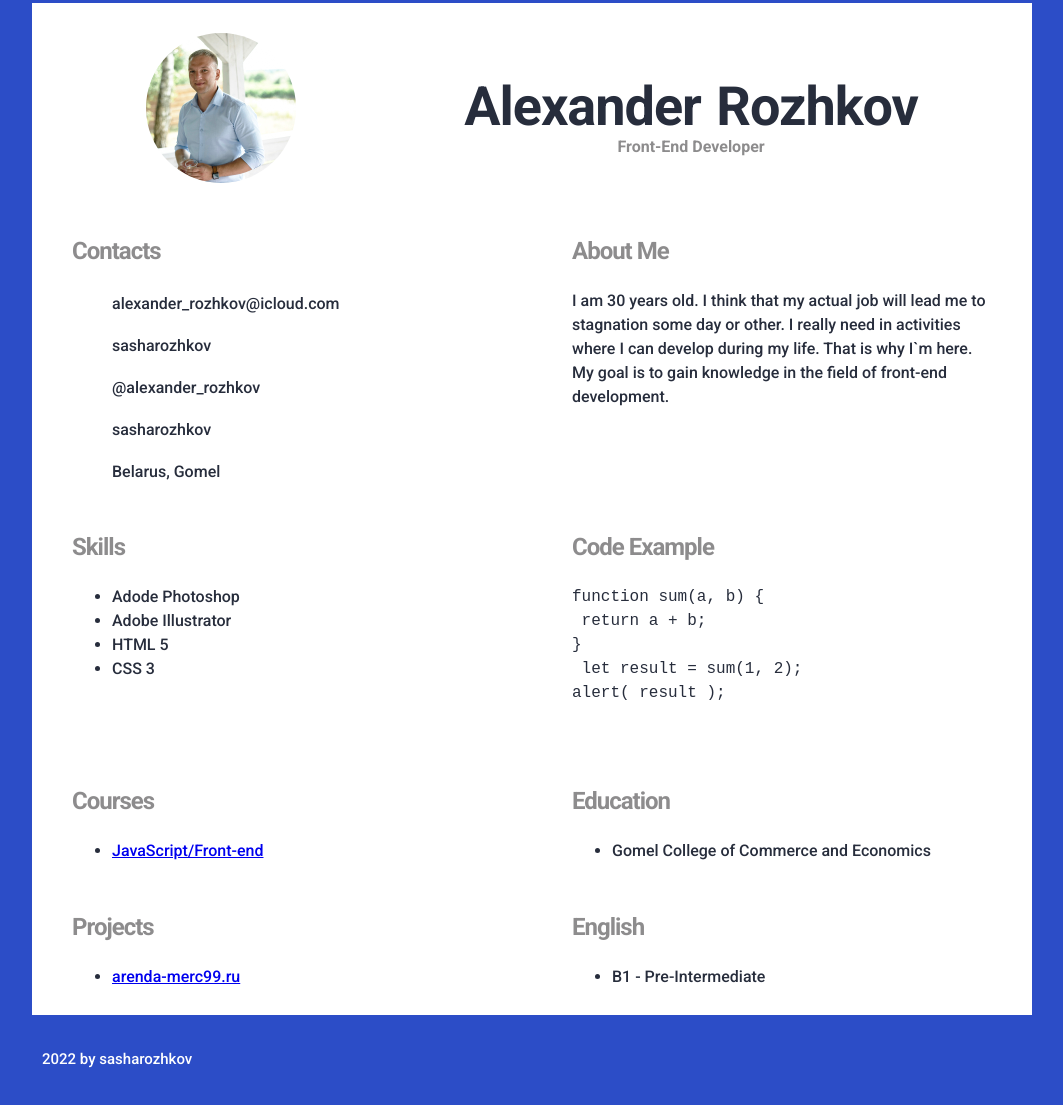
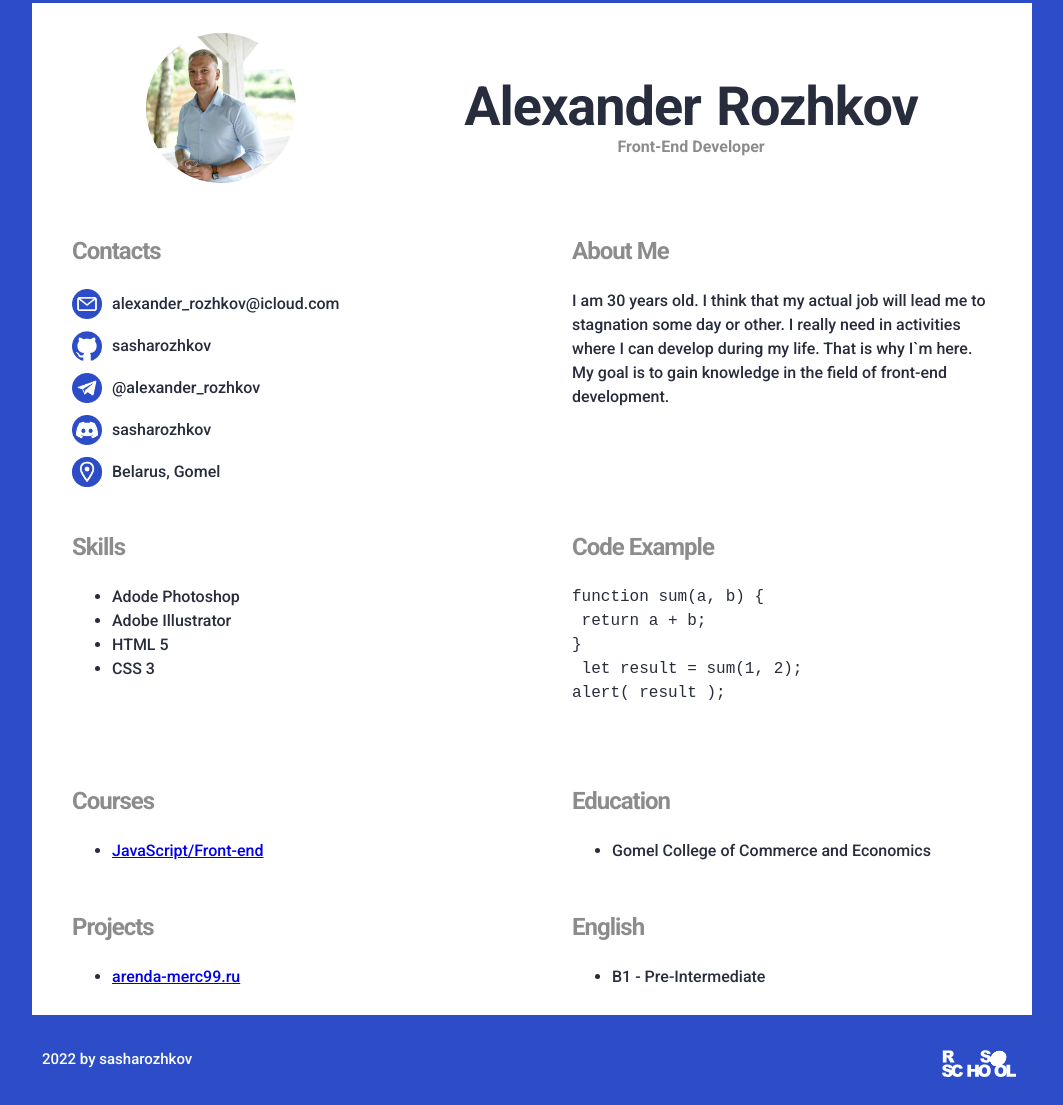
Before and after one commit to sasharozhkov/rsschool-cv-stage0, a plain HTML site: page index.html in a window 1280 px wide. Shown: the part 79-1184 px from the top of the page, without its empty margins (108-1171 px from the left). Drawn offline with Linux system fonts and the light colour scheme; the site is published under a folder, as on GitHub Pages, so addresses that start at the root find nothing.

Commit message:
fix: implement data

```diff
--- a/style.css
+++ b/style.css
@@ -226,7 +226,7 @@
   }
 
   .contacts-item:nth-child(1):before {
-    background-image: url("/assets/img/email.png");
+    background-image: url("assets/img/email.png");
     top: 0px;
     left: 0px;
     width: 30px;
@@ -238,7 +238,7 @@
     left: 0px;
     width: 30px;
     height: 30px;
-    background-image: url("/assets/img/github.png");
+    background-image: url("assets/img/github.png");
   }
 
   .contacts-item:nth-child(3):before {
@@ -246,7 +246,7 @@
     left: 0px;
     width: 30px;
     height: 30px;
-    background-image: url("/assets/img/telegram.png");
+    background-image: url("assets/img/telegram.png");
   }
 
   .contacts-item:nth-child(4):before {
@@ -254,7 +254,7 @@
     left: 0px;
     width: 30px;
     height: 30px;
-    background-image: url("/assets/img/discord.png");
+    background-image: url("assets/img/discord.png");
   }
 
   .contacts-item:nth-child(5):before {
@@ -262,7 +262,7 @@
     left: 0px;
     width: 30px;
     height: 30px;
-    background-image: url("/assets/img/location.png");
+    background-image: url("assets/img/location.png");
   }
 
   .footer {
@@ -290,7 +290,7 @@
   .rs-school {
     width: 100px;
     height: 35px;
-    background-image: url("/assets/svg/rs_school.svg");
+    background-image: url("assets/svg/rs_school.svg");
     background-size: contain;
     background-repeat: no-repeat;
   }
```
